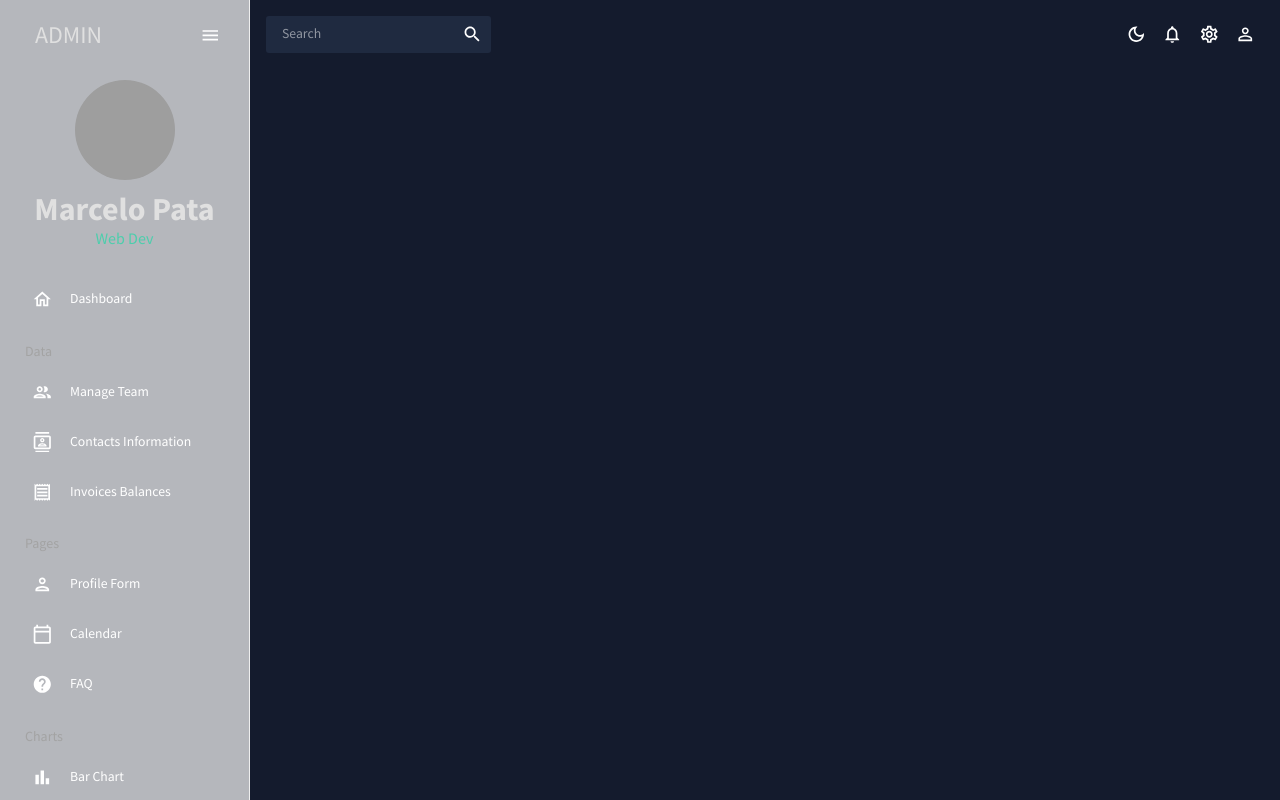
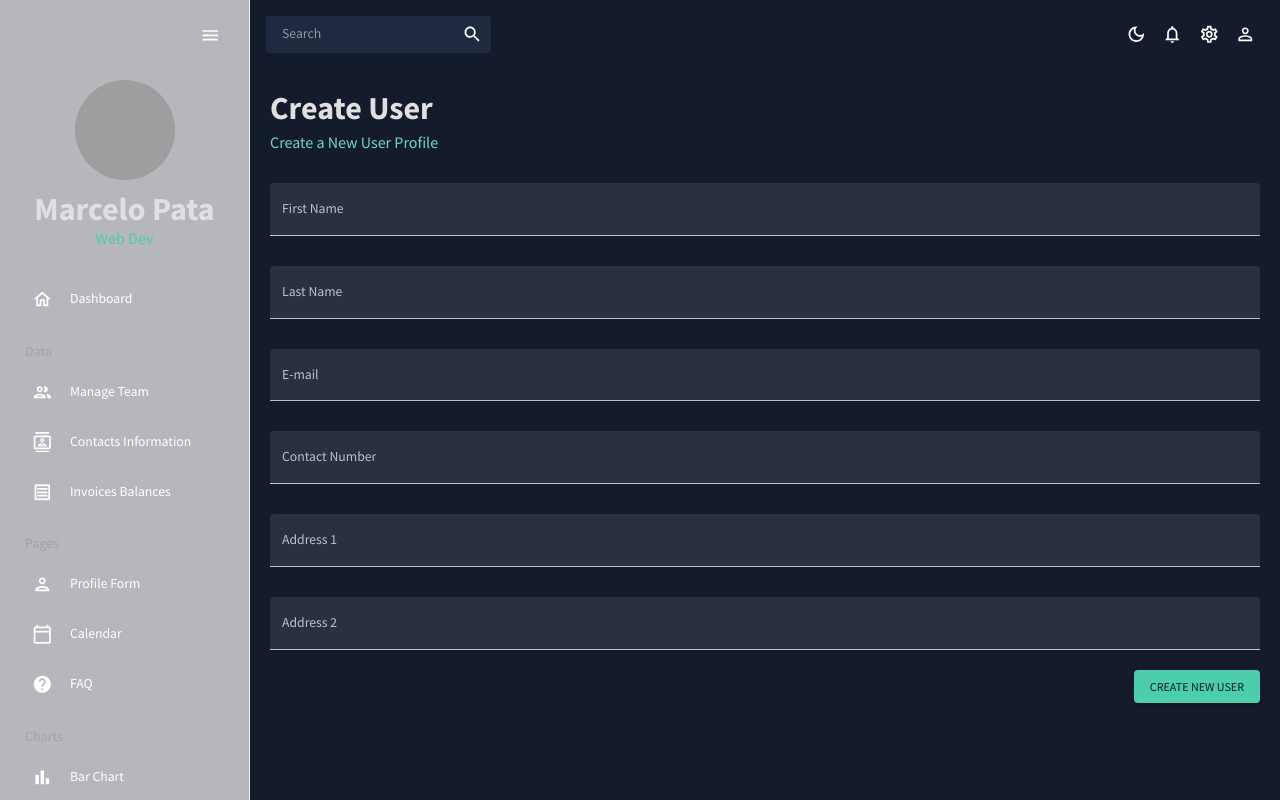
Before and after one commit to patamarcelo/dashboard-react, a React (Create React App) app: page /form in a window 1280 px wide. Shown: the top 800 px of the page. Built offline with nearby package versions, Linux system fonts and the light colour scheme; grey boxes are pictures that could not be loaded.

Commit message:
increment form

```diff
--- a/src/App.js
+++ b/src/App.js
@@ -4,11 +4,11 @@
 import TopBar from "./scenes/global/TopBar";
 import SideBarPage from "./scenes/global/SideBar";
 import Dashboard from "./scenes/dashboard";
-import Team from './scenes/team'
-import Contacts from './scenes/contacts'
-import Invoices from './scenes/invoices'
+import Team from "./scenes/team";
+import Contacts from "./scenes/contacts";
+import Invoices from "./scenes/invoices";
+import Form from "./scenes/form";
 // import Bar from './scenes/bar'
-// import Form from './scenes/form'
 // import Line from './scenes/line'
 // import Pie from './scenes/pie'
 // import FAQ from './scenes/faq'
@@ -28,10 +28,10 @@
 						<TopBar />
 						<Routes>
 							<Route path="/" element={<Dashboard />} />
-							<Route path="/team" element={<Team />}/>
-							<Route path="/contacts" element={<Contacts />}/>
-							<Route path="/invoices" element={<Invoices />}/>
-							{/* <Route path="/form" element={<Form />}/> */}
+							<Route path="/team" element={<Team />} />
+							<Route path="/contacts" element={<Contacts />} />
+							<Route path="/invoices" element={<Invoices />} />
+							<Route path="/form" element={<Form />} />
 							{/* <Route path="/bar" element={<Bar />}/> */}
 							{/* <Route path="/pie" element={<Pie />}/> */}
 							{/* <Route path="/line" element={<Line />}/> */}
--- /dev/null
+++ b/src/scenes/form/index.jsx
@@ -0,0 +1,176 @@
+import { Box, Button, TextField } from "@mui/material";
+import { Formik } from "formik";
+import * as yup from "yup";
+import useMediaQuery from "@mui/material/useMediaQuery";
+import Header from "../../components/Header";
+
+const initialValues = {
+	firstName: "",
+	lastName: "",
+	email: "",
+	contact: "",
+	address1: "",
+	address2: ""
+};
+
+const phoneRegExp = /^((\+[1-9]{1,4}[ -]?)|(\([0-9]{2,3}\)[ -]?)|([0-9]{2,4})[ -]?)*?[0-9]{3,4}[ -]?[0-9]{3,4}$/;
+
+const userSchema = yup.object().shape({
+	firstName: yup.string().min(2, 'Too Short').max(50, 'Too Long').required("required"),
+	lastName: yup.string().min(2, 'Too Short').max(50, 'Too Long').required("required"),
+	email: yup.string().email("Invalid Email").required("required"),
+	contact: yup
+		.string()
+		.matches(phoneRegExp, "Phone number is not vaid")
+		.required("required"),
+	address1: yup.string().min(2, 'Too Short').max(120, 'Too Long').required("required"),
+	address2: yup.string().min(2, 'Too Short').max(120, 'Too Long').required("required"),
+});
+
+const Form = () => {
+	const isNonMobile = useMediaQuery("min-width: 600px");
+
+	const handleFormSubmit = values => {
+		// e.preventDefault()
+		console.log(values);
+	};
+
+	return (
+		<Box m="20px">
+			<Header title="Create User" subtitle="Create a New User Profile" />
+			<Formik
+				onSubmit={handleFormSubmit}
+				initialValues={initialValues}
+				validationSchema={userSchema}
+                // validator={() => ({})}
+			>
+				{({
+					values,
+					errors,
+					touched,
+					handleBlur,
+					handleChange,
+					handleSubmit,
+				}) => (
+					<form onSubmit={handleSubmit}>
+						<Box
+							display="grid"
+							gap="30px"
+							gridTemplateColumns="repeat(4, minmax(0, 1fr))"
+							sx={{
+								"& > div": {
+									gridColumn: isNonMobile
+										? undefined
+										: "span 4"
+								},
+                                "& .MuiFormHelperText-contained": {
+                                    color: 'red',
+                                }
+							}}
+						>
+							<TextField
+								fullWidth
+								variant="filled"
+								type="text"
+								label="First Name"
+								onBlur={handleBlur}
+								onChange={handleChange}
+								value={values.firstName}
+								name="firstName"
+								errors={!!touched.firstName && !!errors.firstName}
+								helperText={
+									touched.firstName && errors.firstName
+								}
+								sx={{
+									gridColumn: "span 2"
+								}}
+							/>
+							<TextField
+								fullWidth
+								variant="filled"
+								type="text"
+								label="Last Name"
+								onBlur={handleBlur}
+								onChange={handleChange}
+								value={values.lastName}
+								name="lastName"
+								errors={!!touched.lastName && !!errors.lastName}
+								helperText={touched.lastName && errors.lastName}
+								sx={{
+									gridColumn: "span 2"
+								}}
+							/>
+							<TextField
+								fullWidth
+								variant="filled"
+								type="text"
+								label="E-mail"
+								onBlur={handleBlur}
+								onChange={handleChange}
+								value={values.email}
+								name="email"
+								errors={!!touched.email && !!errors.email}
+								helperText={touched.email && errors.email}
+								sx={{
+									gridColumn: "span 4"
+								}}
+							/>
+							<TextField
+								fullWidth
+								variant="filled"
+								type="text"
+								label="Contact Number"
+								onBlur={handleBlur}
+								onChange={handleChange}
+								value={values.contact}
+								name="contact"
+								errors={!!touched.contact && !!errors.contact}
+								helperText={touched.contact && errors.contact}
+								sx={{
+									gridColumn: "span 4"
+								}}
+							/>
+							<TextField
+								fullWidth
+								variant="filled"
+								type="text"
+								label="Address 1"
+								onBlur={handleBlur}
+								onChange={handleChange}
+								value={values.address1}
+								name="address1"
+								errors={!!touched.address1 && !!errors.address1}
+								helperText={touched.address1 && errors.address1}
+								sx={{
+									gridColumn: "span 4"
+								}}
+							/>
+							<TextField
+								fullWidth
+								variant="filled"
+								type="text"
+								label="Address 2"
+								onBlur={handleBlur}
+								onChange={handleChange}
+								value={values.address2}
+								name="address2"
+								errors={!!touched.address2 && !!errors.address2}
+								helperText={touched.address2 && errors.address2}
+								sx={{
+									gridColumn: "span 4"
+								}}
+							/>
+						</Box>
+                        <Box display="flex" justifyContent="end" mt="20px">
+                            <Button type="submit" color="secondary" variant="contained">
+                                Create New User
+                            </Button>
+                        </Box>
+					</form>
+    )}
+			</Formik>
+		</Box>
+	);
+};
+
+export default Form;
--- a/src/scenes/global/SideBar.jsx
+++ b/src/scenes/global/SideBar.jsx
@@ -71,6 +71,9 @@
 					"& .menu-item.active": {
 						color: "#6870fa !important",
 				},
+				"& li > a": {
+                    backgroundColor: 'transparent !important'
+                },
 			}}
 		>
 			<Sidebar  collapsed={isCollapsed}>
@@ -93,7 +96,7 @@
 									variant="h3"
 									color={colors.grey[100]}
 								>
-									ADMIN
+									{/* ADMIN */}
 								</Typography>
 								<IconButton
 									onClick={() => setIsCollapsed(!isCollapsed)}
```
